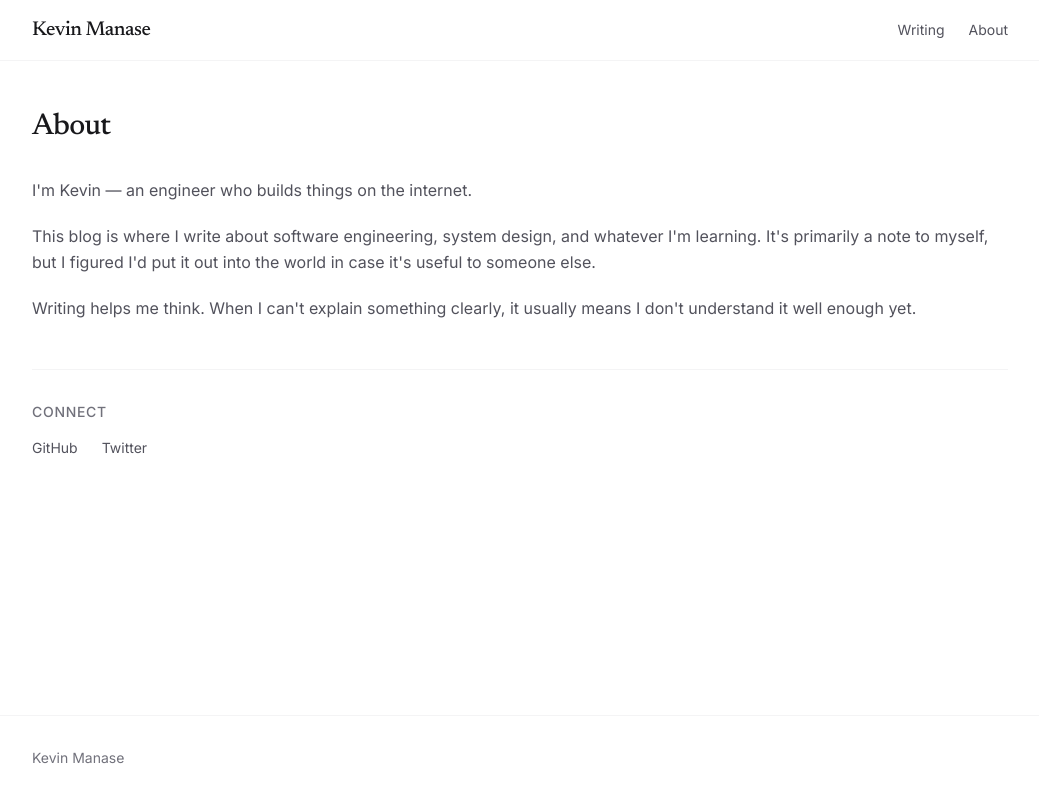
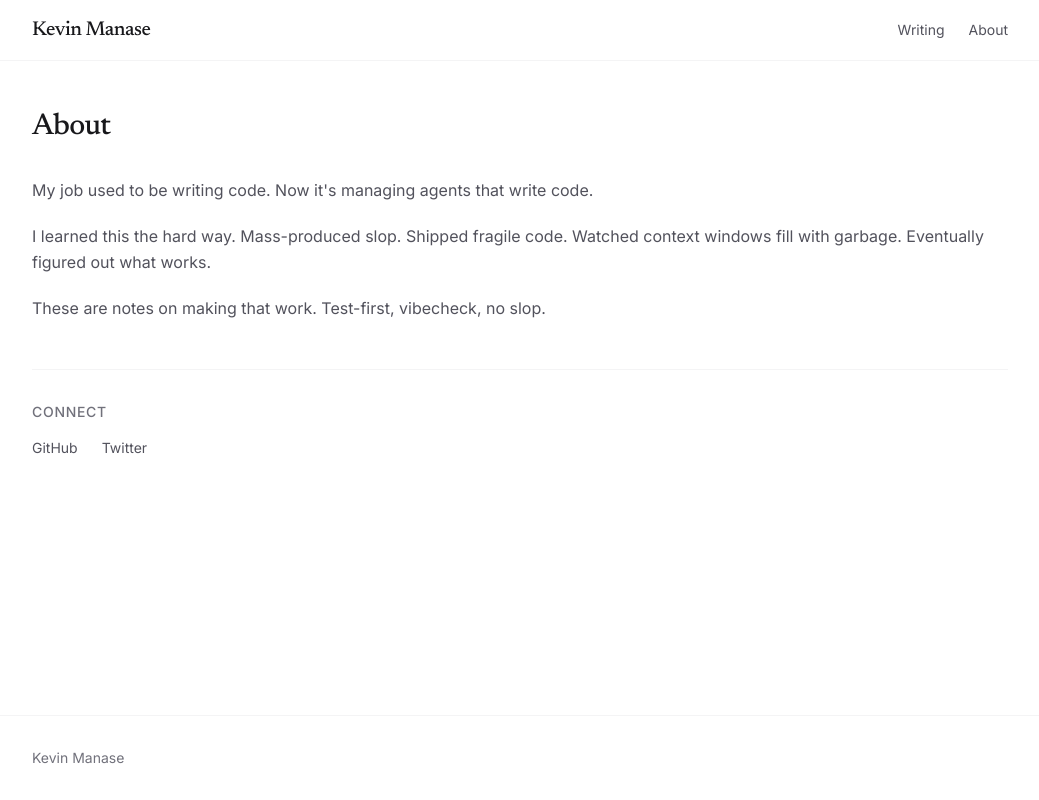
Before and after one commit to kevb10/kevinmanase.com, a Next.js app: page /about in a window 1280 px wide. Shown: the whole page, without its empty margins (120-1159 px from the left). Built offline with nearby package versions, Linux system fonts and the light colour scheme.

Commit message:
update: bio to reflect ai coding workflow focus

```diff
--- a/src/app/about/page.tsx
+++ b/src/app/about/page.tsx
@@ -2,7 +2,7 @@ import type { Metadata } from "next";
 
 export const metadata: Metadata = {
   title: "About",
-  description: "About Kevin Manase - engineer, builder, writer.",
+  description: "About Kevin Manase - manages agents that write code, writes about making that work.",
 };
 
 export default function AboutPage() {
@@ -14,19 +14,18 @@ export default function AboutPage() {
 
       <div className="space-y-5 text-zinc-600 dark:text-zinc-400 leading-relaxed">
         <p>
-          I&apos;m Kevin — an engineer who builds things on the internet.
+          My job used to be writing code. Now it&apos;s managing agents that
+          write code.
         </p>
 
         <p>
-          This blog is where I write about software engineering, system design,
-          and whatever I&apos;m learning. It&apos;s primarily a note to myself,
-          but I figured I&apos;d put it out into the world in case it&apos;s useful
-          to someone else.
+          I learned this the hard way. Mass-produced slop. Shipped fragile code.
+          Watched context windows fill with garbage. Eventually figured out what
+          works.
         </p>
 
         <p>
-          Writing helps me think. When I can&apos;t explain something clearly, it
-          usually means I don&apos;t understand it well enough yet.
+          These are notes on making that work. Test-first, vibecheck, no slop.
         </p>
       </div>
 
--- a/src/app/page.tsx
+++ b/src/app/page.tsx
@@ -12,9 +12,8 @@ export default function Home() {
           Hey, I&apos;m Kevin
         </h1>
         <p className="text-zinc-600 dark:text-zinc-400 leading-relaxed">
-          Engineer. I write about building software, system design, and whatever
-          I&apos;m learning. These are notes for myself that I&apos;m putting out into
-          the world.
+          My job used to be writing code. Now it&apos;s managing agents that write
+          code. These are notes on making that work.
         </p>
       </section>
 
```
